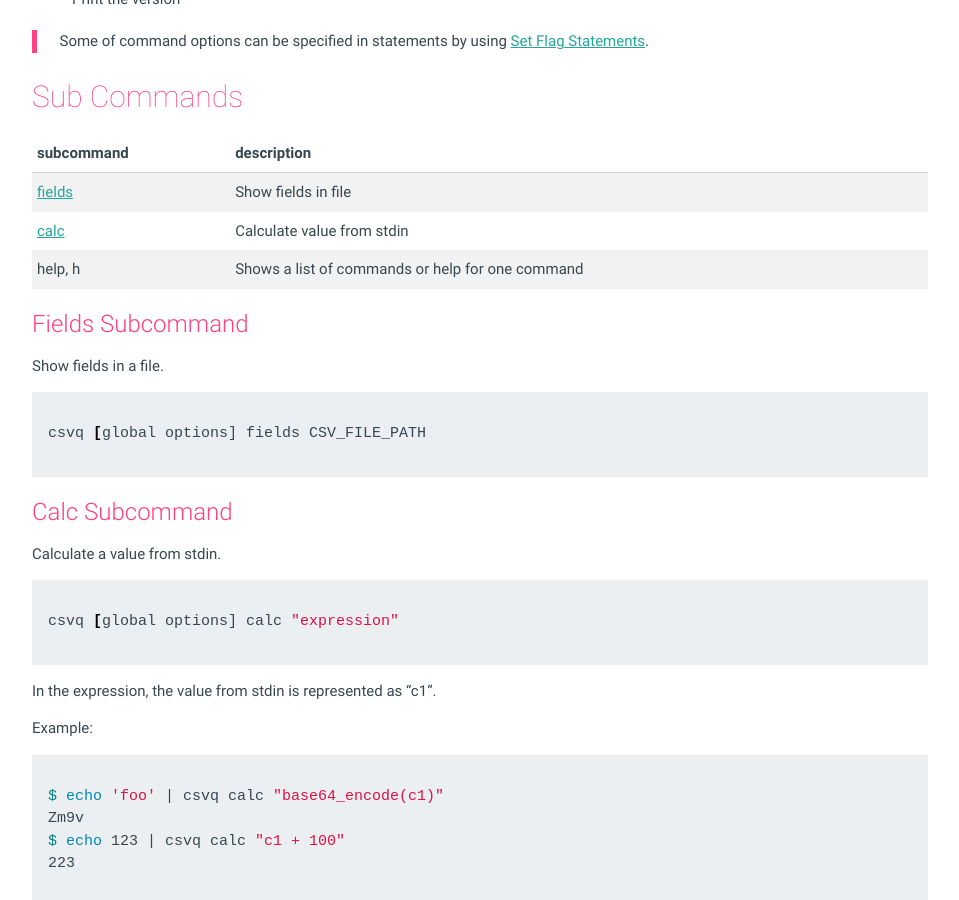
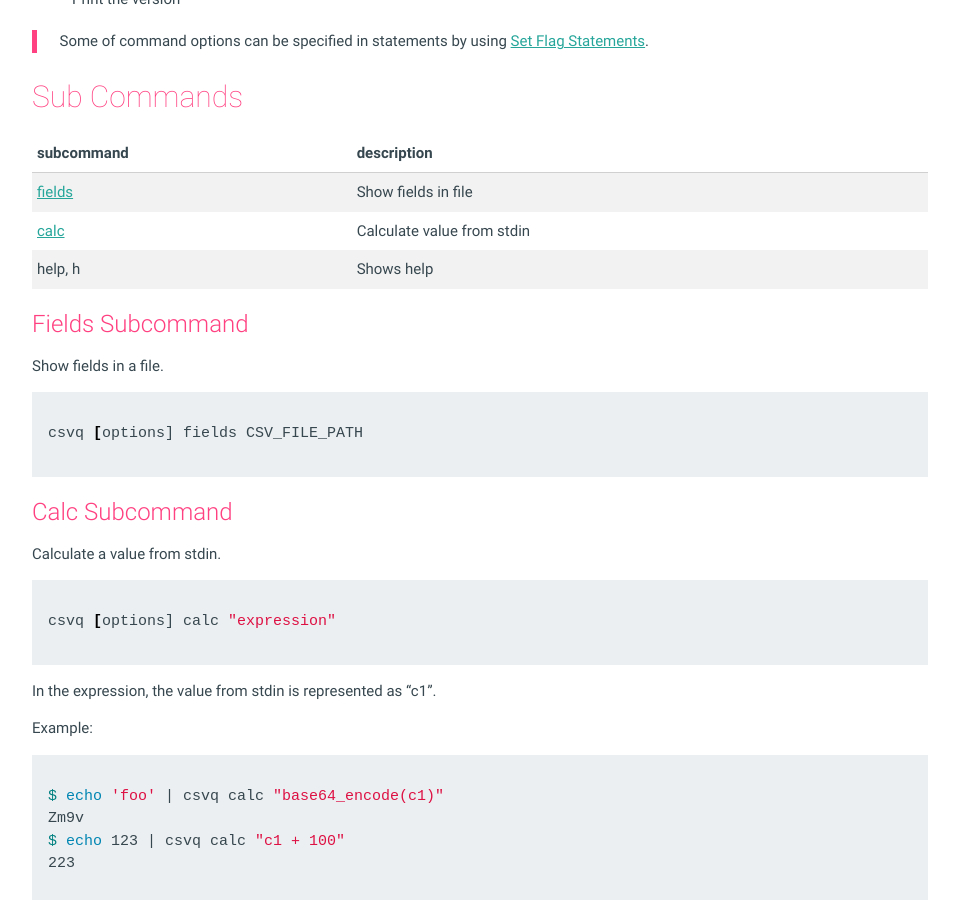
Before and after one commit to mithrandie/csvq, a Jekyll site: the page built from docs/_posts/2006-01-02-command.md, in a window 1280 px wide and 900 px high, scrolled down 1971 px. Shown: the whole window, without its empty margins (160-1119 px from the left). Built offline with Jekyll 4.4.1, drawn with Linux system fonts in a browser that asks for light colours.

Commit message:
Update help.

````diff
--- a/docs/_posts/2006-01-02-command.md
+++ b/docs/_posts/2006-01-02-command.md
@@ -103,14 +103,14 @@ csvq [options] [subcommand] ["query"|"statements"]
 |:-|:-|
 | [fields](#fields) | Show fields in file |
 | [calc](#calc)     | Calculate value from stdin |
-| help, h           | Shows a list of commands or help for one command |
+| help, h           | Shows help |
 
 ### Fields Subcommand
 {: #fields}
 
 Show fields in a file.
 ```bash
-csvq [global options] fields CSV_FILE_PATH
+csvq [options] fields CSV_FILE_PATH
 ```
 
 ### Calc Subcommand
@@ -118,7 +118,7 @@ csvq [global options] fields CSV_FILE_PATH
 
 Calculate a value from stdin.
 ```bash
-csvq [global options] calc "expression"
+csvq [options] calc "expression"
 ```
 
 In the expression, the value from stdin is represented as "c1".
````
Also changed, not shown: other parts of docs/_posts/2006-01-02-command.md (+1 -1 lines), 2 other files.
